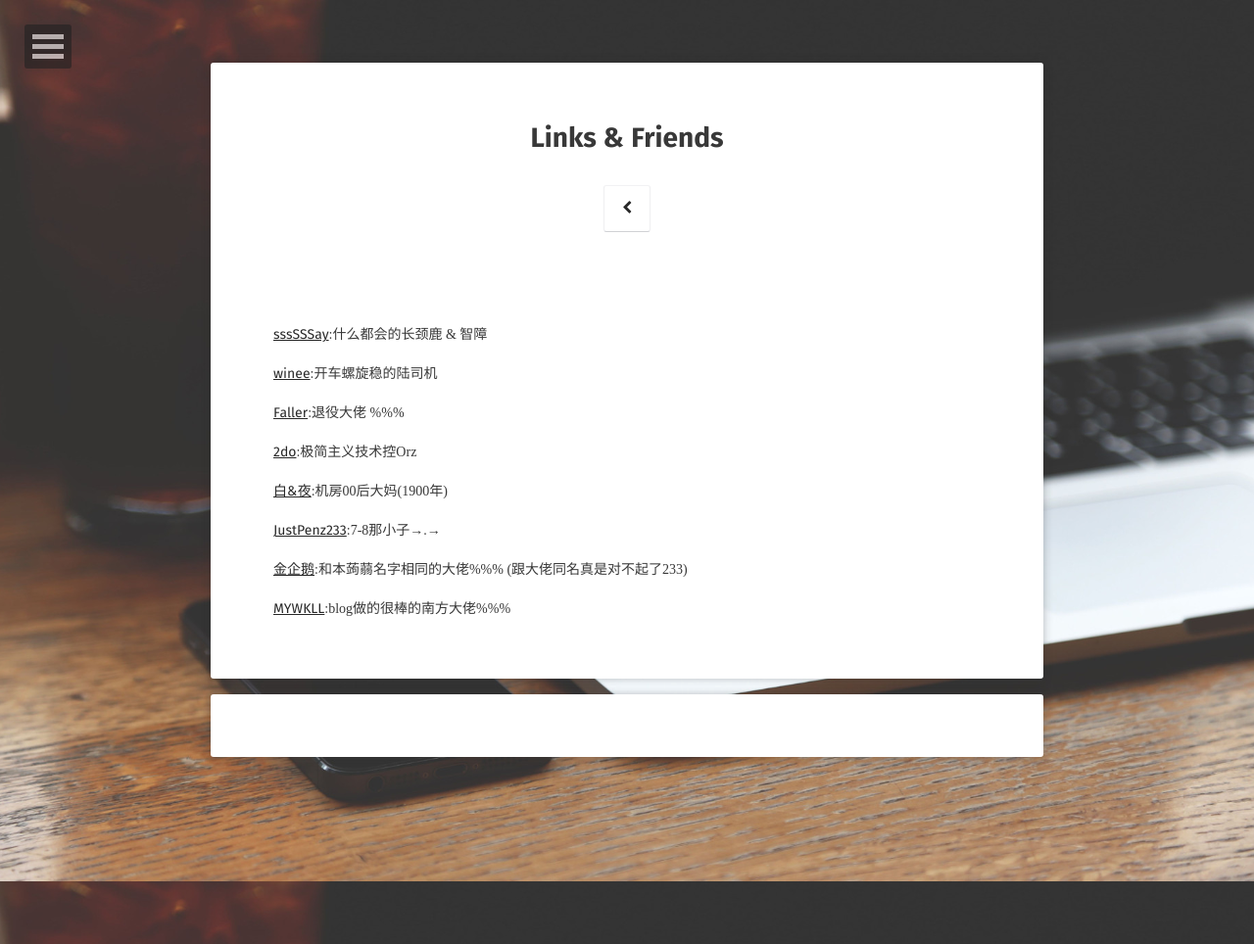
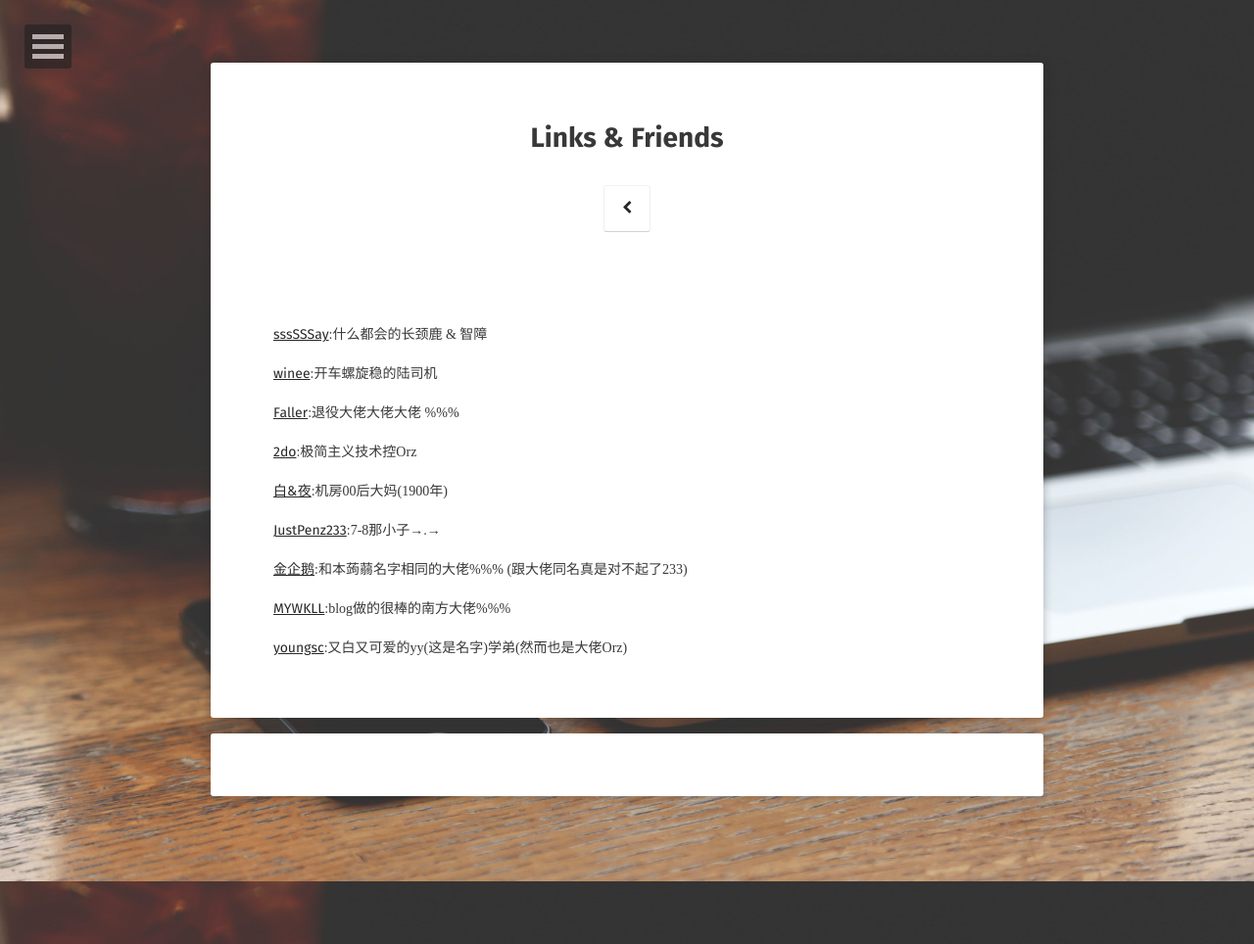
Before and after one commit to olers/olers.github.io, a Jekyll site: the page built from links/index.md, in a window 1280 px wide. Shown: the whole page at 98% size. Built offline with Jekyll 4.4.1, drawn with Linux system fonts in a browser that asks for light colours; some web fonts are replaced; comment, search, counter and statistics services are not loaded.

Commit message:
Update index.md

```diff
--- a/links/index.md
+++ b/links/index.md
@@ -10,7 +10,7 @@ comments: true
 
 [winee](http://blog.leanote.com/winee)<font face="黑体">:开车螺旋稳的陆司机</font>
 
-[Faller](http://blog.leanote.com/faller)<font face="黑体">:退役大佬 %%%</font>
+[Faller](http://blog.leanote.com/faller)<font face="黑体">:退役大佬大佬大佬 %%%</font>
 
 [2do](http://2do.bitcron.com/)<font face="黑体">:极简主义技术控Orz</font>
 
@@ -21,3 +21,5 @@ comments: true
 [金企鹅](http://oi.self-jqe.win/)<font face="黑体">:和本蒟蒻名字相同的大佬%%% (跟大佬同名真是对不起了233)</font>
 
 [MYWKLL](http://mywkll.com/)<font face="黑体">:blog做的很棒的南方大佬%%%</font>
+
+[youngsc](https://youngscc.github.io/)<font face="黑体">:又白又可爱的yy(这是名字)学弟(然而也是大佬Orz)</font>
```
